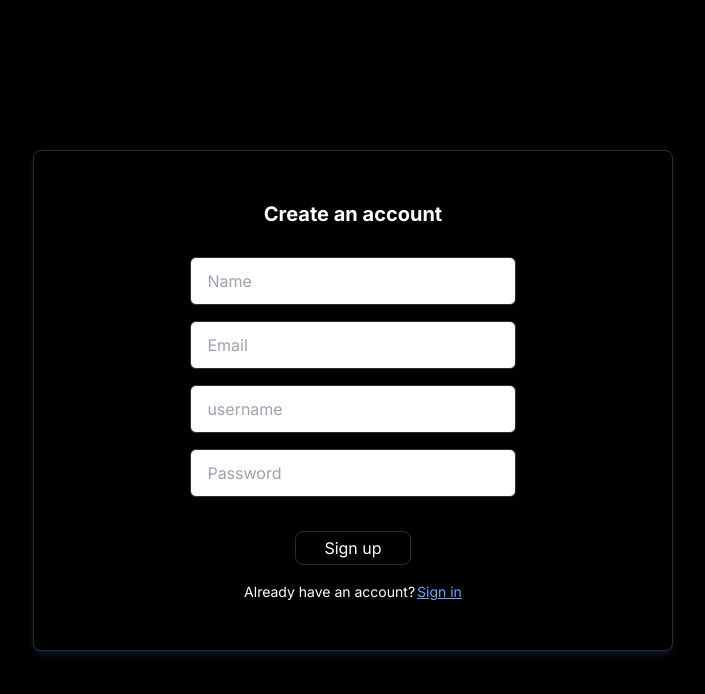
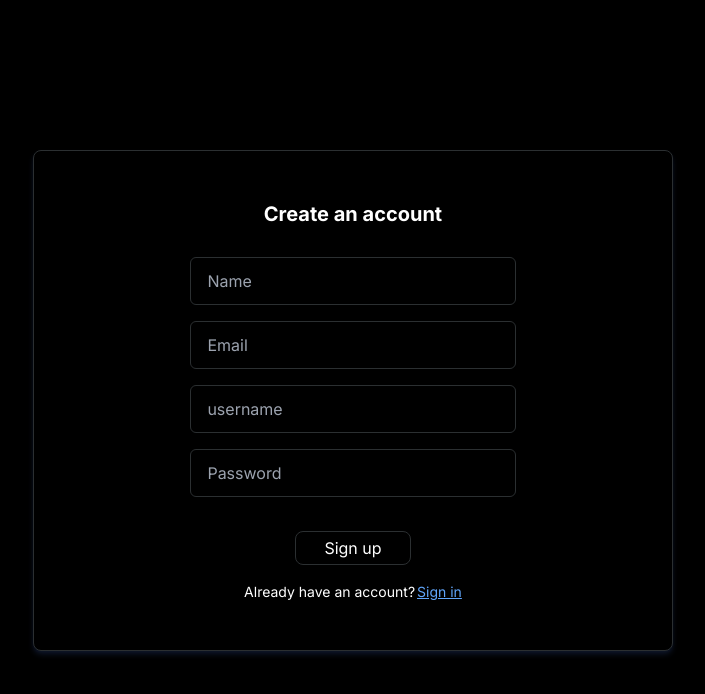
Before and after one commit to EAconcepts/X-Clone-FE, a Next.js app: page /auth/signup in a window 1280 px wide. Shown: the top 694 px of the page, without its empty margins (287-992 px from the left). Built offline with nearby package versions, Linux system fonts and the light colour scheme; no server answers.

Commit message:
fixed form text color

```diff
--- a/app/auth/signin/page.tsx
+++ b/app/auth/signin/page.tsx
@@ -68,7 +68,7 @@ const Signin = () => {
             type="email"
             placeholder="Email"
             name="email"
-            className={`w-[50%] h-12 rounded-md border-[0.4px] placeholder-gray outline-none pl-4 `}
+            className={`w-[50%] bg-transparent h-12 rounded-md border-[0.4px] placeholder-gray outline-none pl-4 `}
             value={userData.email}
             onChange={handleOnChange}
             required
@@ -77,7 +77,7 @@ const Signin = () => {
             type="password"
             placeholder="Password"
             name="password"
-            className={`w-[50%] h-12 rounded-md border-[0.4px] placeholder-gray outline-none pl-4 `}
+            className={`w-[50%] bg-transparent h-12 rounded-md border-[0.4px] placeholder-gray outline-none pl-4 `}
             value={userData.password}
             onChange={handleOnChange}
             required
--- a/app/auth/signup/page.tsx
+++ b/app/auth/signup/page.tsx
@@ -54,7 +54,7 @@ const Signup = () => {
             type="text"
             placeholder="Name"
             name="name"
-            className={`w-[60%] h-12 rounded-md border-[0.4px] placeholder-gray outline-none pl-4 `}
+            className={`w-[60%] bg-transparent h-12 rounded-md border-[0.4px] placeholder-gray outline-none pl-4 `}
             value={user.name}
             onChange={handleOnChange}
             required
@@ -63,7 +63,7 @@ const Signup = () => {
             type="email"
             placeholder="Email"
             name="email"
-            className={`w-[60%] h-12 rounded-md border-[0.4px] placeholder-gray outline-none pl-4 `}
+            className={`w-[60%] bg-transparent h-12 rounded-md border-[0.4px] placeholder-gray outline-none pl-4 `}
             value={user.email}
             onChange={handleOnChange}
             required
@@ -72,7 +72,7 @@ const Signup = () => {
             type="username"
             placeholder="username"
             name="username"
-            className={`w-[60%] h-12 rounded-md border-[0.4px] placeholder-gray outline-none pl-4 `}
+            className={`w-[60%] bg-transparent h-12 rounded-md border-[0.4px] placeholder-gray outline-none pl-4 `}
             value={user.username}
             onChange={handleOnChange}
             required
@@ -81,7 +81,7 @@ const Signup = () => {
             type="password"
             placeholder="Password"
             name="password"
-            className={`w-[60%] h-12 rounded-md border-[0.4px] placeholder-gray outline-none pl-4 `}
+            className={`w-[60%] bg-transparent h-12 rounded-md border-[0.4px] placeholder-gray outline-none pl-4 `}
             value={user.password}
             onChange={handleOnChange}
             required
```
